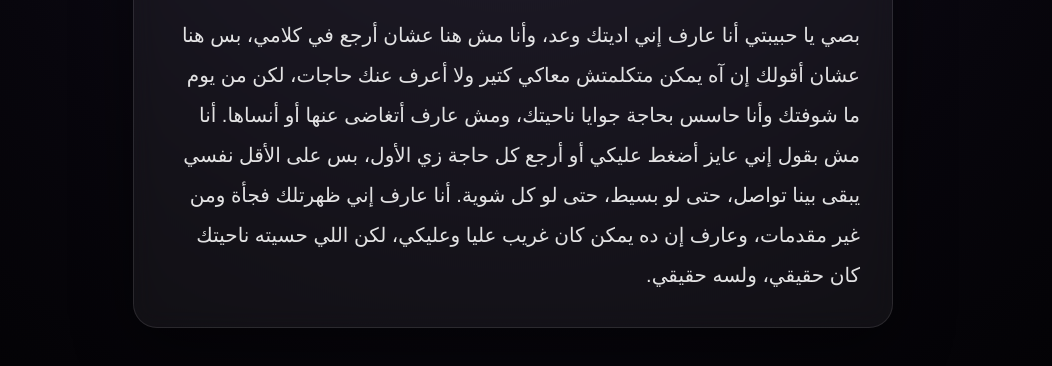
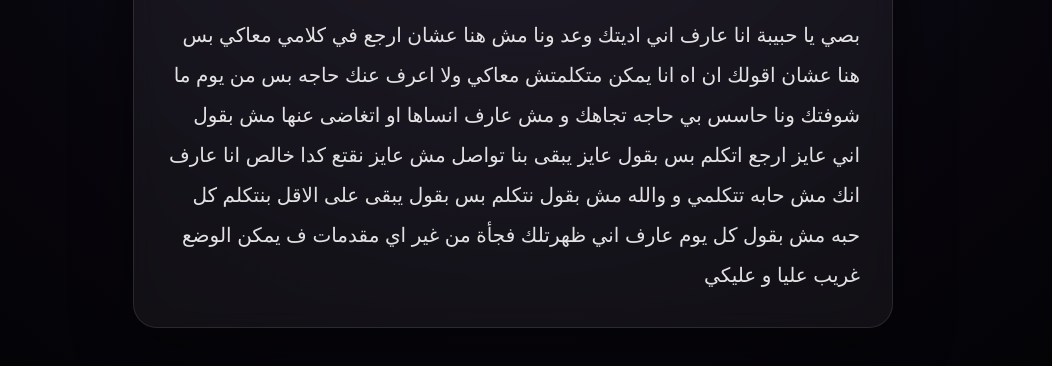
Before and after one commit to habiba232/love_u, a plain HTML site: page message.html in a window 1280 px wide. Shown: the part 274-640 px from the top of the page, without its empty margins (127-1179 px from the left). Drawn offline with Linux system fonts and the light colour scheme.

Commit message:
Update message.html

```diff
--- a/message.html
+++ b/message.html
@@ -83,13 +83,7 @@
     <div class="card">
       <h1>من أجلك</h1>
       <p>
-        بصي يا حبيبتي أنا عارف إني اديتك وعد، وأنا مش هنا عشان أرجع في كلامي،
-        بس هنا عشان أقولك إن آه يمكن متكلمتش معاكي كتير ولا أعرف عنك حاجات،
-        لكن من يوم ما شوفتك وأنا حاسس بحاجة جوايا ناحيتك، ومش عارف أتغاضى عنها
-        أو أنساها. أنا مش بقول إني عايز أضغط عليكي أو أرجع كل حاجة زي الأول،
-        بس على الأقل نفسي يبقى بينا تواصل، حتى لو بسيط، حتى لو كل شوية.
-        أنا عارف إني ظهرتلك فجأة ومن غير مقدمات، وعارف إن ده يمكن كان غريب
-        عليا وعليكي، لكن اللي حسيته ناحيتك كان حقيقي، ولسه حقيقي.
+       بصي يا حبيبة انا عارف اني اديتك وعد ونا مش هنا عشان ارجع في كلامي معاكي بس هنا عشان اقولك ان اه انا يمكن متكلمتش معاكي ولا اعرف عنك حاجه بس من يوم ما شوفتك ونا حاسس بي حاجه تجاهك و مش عارف انساها او اتغاضى عنها مش بقول اني عايز ارجع اتكلم بس بقول عايز يبقى بنا تواصل مش عايز نقتع كدا خالص انا عارف انك مش حابه تتكلمي و والله مش بقول نتكلم بس بقول يبقى على الاقل بنتكلم كل حبه مش بقول كل يوم عارف اني ظهرتلك فجأة من غير اي مقدمات ف يمكن الوضع غريب عليا و عليكي
       </p>
     </div>
   </div>
```
